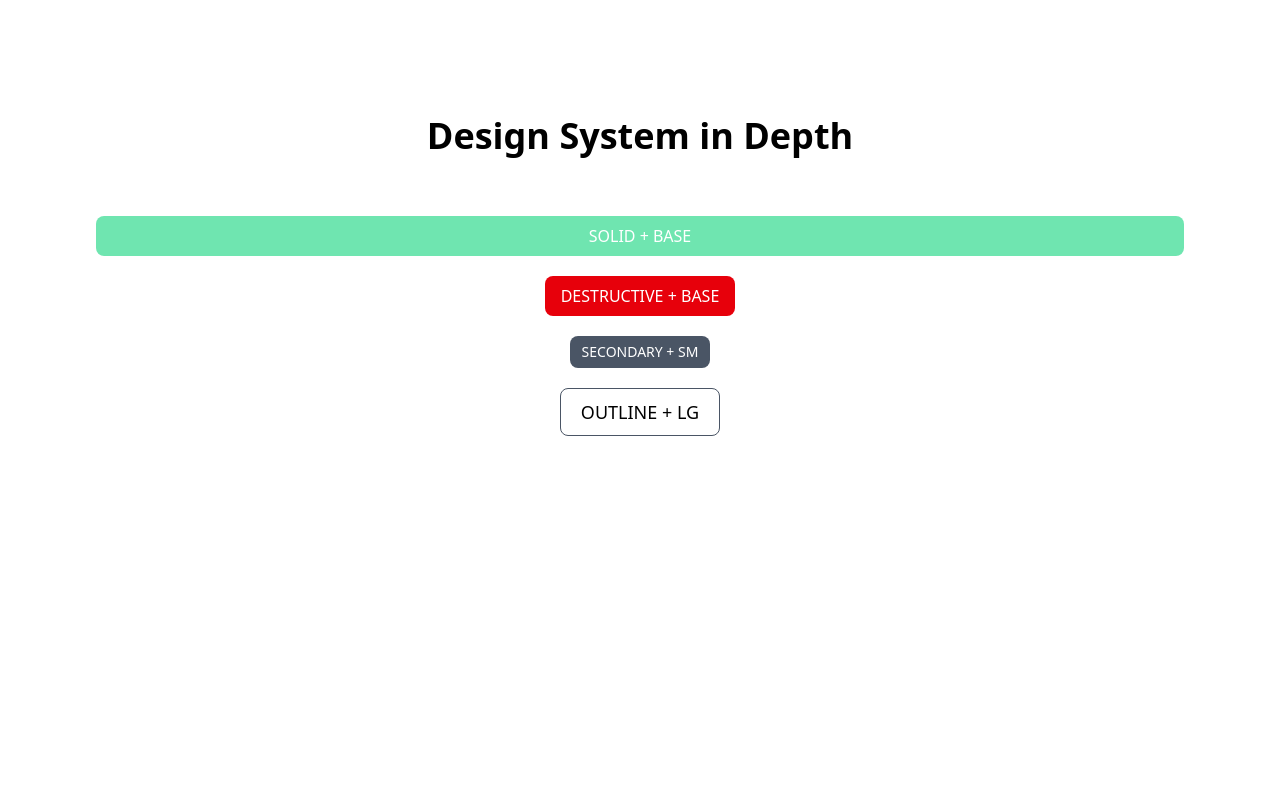
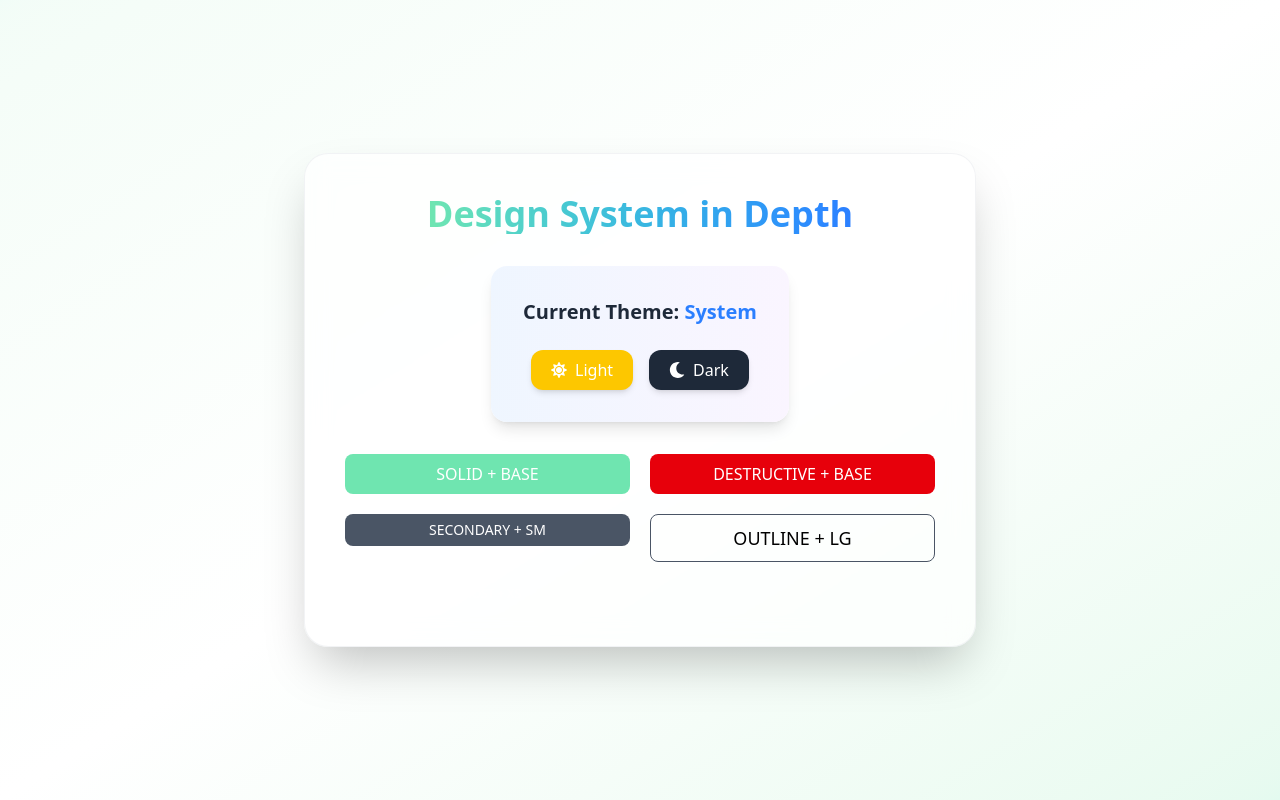
Before and after one commit to HassanAbdelhamed22/nextjs-design-system, a Next.js app: page / in a window 1280 px wide. Built offline with nearby package versions, Linux system fonts and the light colour scheme.

Commit message:
update UI for hone page

```diff
--- a/src/app/page.tsx
+++ b/src/app/page.tsx
@@ -1,18 +1,37 @@
 import Button from "./components/ui/Button";
+import ThemeChanger from "./components/ui/ThemeChanger";
 
 export default function Home() {
   return (
-    <main className="min-h-screen p-24">
-      <h1 className="text-center text-4xl bg-white rounded-md text-black w-fit p-5 mx-auto font-bold mb-10">
-        Design System in Depth
-      </h1>
+    <main className="min-h-screen flex flex-col items-center justify-center px-6 py-16 bg-gradient-to-br from-primary/10 via-background to-primary/20 dark:from-gray-900 dark:via-black dark:to-gray-900 transition-all duration-500">
+      {/* Glass Card */}
+      <div className="w-full max-w-2xl backdrop-blur-md bg-white/70 dark:bg-gray-800/70 border border-gray-200/50 dark:border-gray-700/50 rounded-3xl shadow-2xl p-10 flex flex-col items-center gap-8">
+        {/* Title */}
+        <h1 className="text-center text-4xl font-extrabold bg-gradient-to-r from-primary to-blue-500 dark:from-primary dark:to-yellow-400 bg-clip-text text-transparent">
+          Design System in Depth
+        </h1>
 
-      <div className="flex flex-col gap-5 items-center">
-        <Button variant="solid" size="base" fullWidth> SOLID + BASE</Button>
-        <Button variant="destructive" size="base"> DESTRUCTIVE + BASE</Button>
-        <Button variant="secondary" size="sm"> SECONDARY + SM</Button>
-        <Button variant="outline" size="lg"> OUTLINE + LG</Button>
-        <Button variant="ghost" size="xs"> GHOST + XS</Button>
+        {/* Theme Changer */}
+        <ThemeChanger />
+
+        {/* Buttons Showcase */}
+        <div className="grid grid-cols-1 sm:grid-cols-2 gap-5 w-full">
+          <Button variant="solid" size="base" fullWidth>
+            SOLID + BASE
+          </Button>
+          <Button variant="destructive" size="base" fullWidth>
+            DESTRUCTIVE + BASE
+          </Button>
+          <Button variant="secondary" size="sm" fullWidth>
+            SECONDARY + SM
+          </Button>
+          <Button variant="outline" size="lg" fullWidth>
+            OUTLINE + LG
+          </Button>
+          <Button variant="ghost" size="xs" fullWidth>
+            GHOST + XS
+          </Button>
+        </div>
       </div>
     </main>
   );
```
